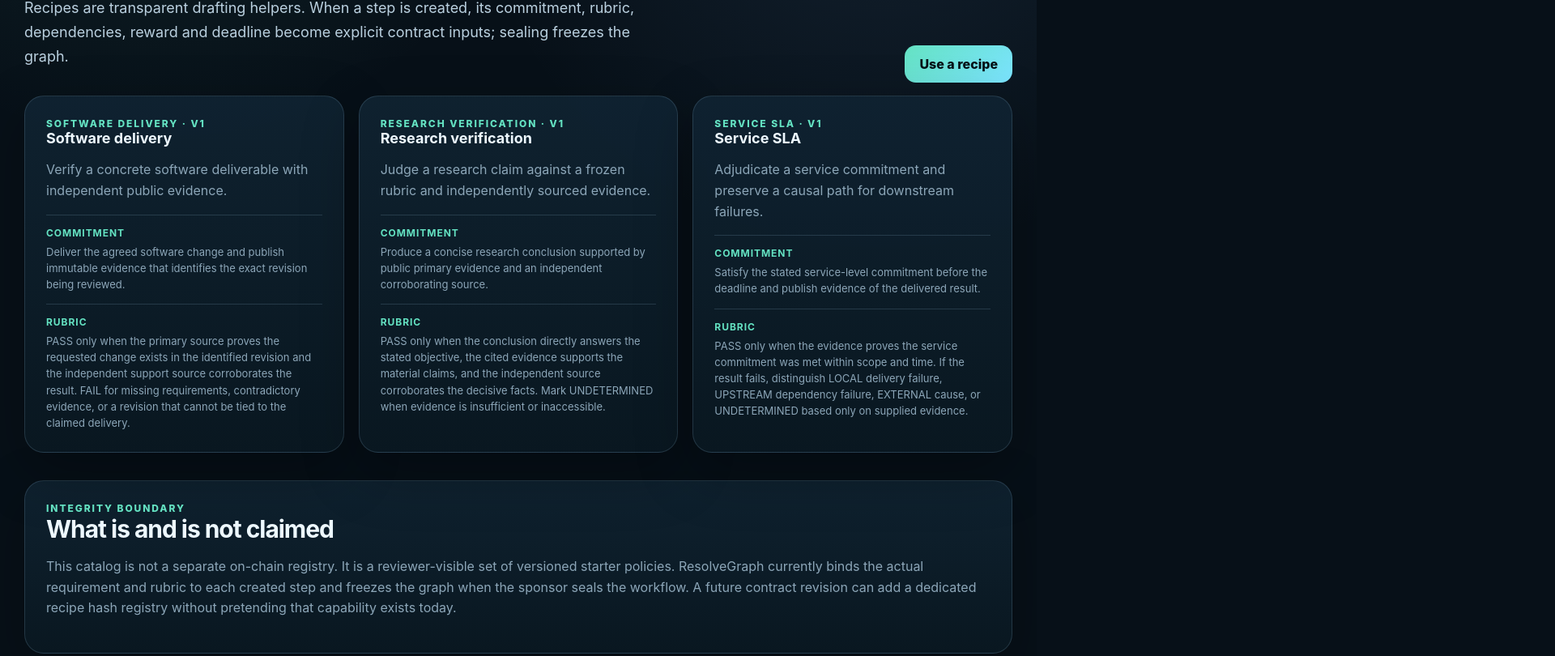
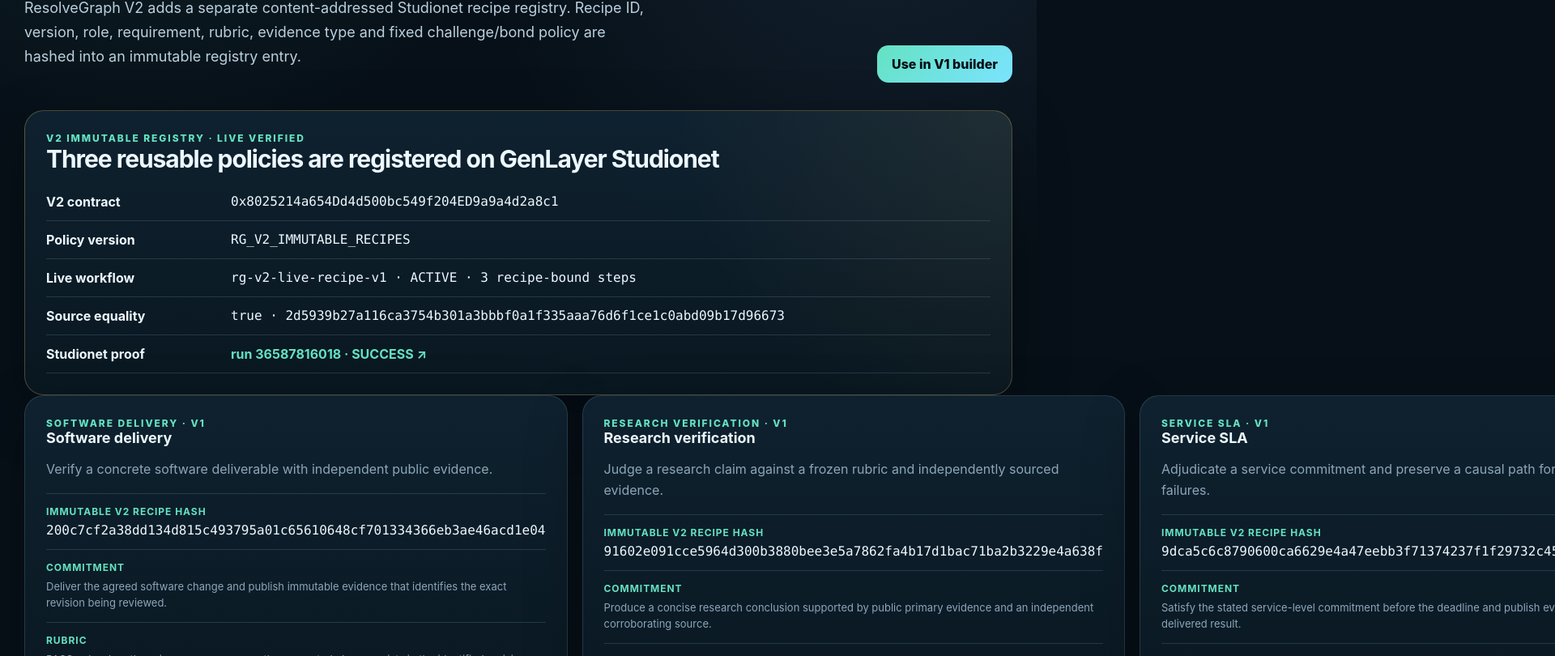
Before and after one commit to maho0638/resolvegraph-genlayer, a Next.js app in the folder frontend/: page /recipes in a window 1280 px wide. Shown: the part 330-1140 px from the top of the page at 81% size, 1920 px wide, since content can reach past the window. Built offline with nearby package versions, Linux system fonts and the light colour scheme.

Commit message:
feat: publish live-verified immutable V2 recipe registry proof

```diff
--- a/frontend/app/recipes/page.tsx
+++ b/frontend/app/recipes/page.tsx
@@ -1,5 +1,17 @@
 import Link from "next/link";
 import { WORKFLOW_RECIPES, recipeLabel } from "@/lib/recipes";
+
+const registry = {
+  contract: "0x8025214a654Dd4d500bc549f204ED9a9a4d2a8c1",
+  run: "36587816018",
+  workflow: "rg-v2-live-recipe-v1",
+  sourceHash: "2d5939b27a116ca3754b301a3bbbf0a1f335aaa76d6f1ce1c0abd09b17d96673",
+  hashes: {
+    "software-delivery": "200c7cf2a38dd134d815c493795a01c65610648cf701334366eb3ae46acd1e04",
+    "research-verification": "91602e091cce5964d300b3880bee3e5a7862fa4b17d1bac71ba2b3229e4a638f",
+    "service-sla": "9dca5c6c8790600ca6629e4a47eebb3f71374237f1f29732c45c7ef7512942f2",
+  } as Record<string, string>,
+};
 
 export default function Recipes() {
   return (
@@ -8,16 +20,38 @@
         <div>
           <div className="eyebrow">Workflow Recipes</div>
           <h1 style={{ fontSize: "56px" }}>
-            Start from a reusable policy pattern, then freeze the real commitment.
+            Reusable policy, frozen by content hash.
           </h1>
           <p className="lede">
-            Recipes are transparent drafting helpers. When a step is created,
-            its commitment, rubric, dependencies, reward and deadline become
-            explicit contract inputs; sealing freezes the graph.
+            ResolveGraph V2 adds a separate content-addressed Studionet recipe
+            registry. Recipe ID, version, role, requirement, rubric, evidence type
+            and fixed challenge/bond policy are hashed into an immutable registry entry.
           </p>
         </div>
-        <Link className="button" href="/workflows/new">Use a recipe</Link>
+        <Link className="button" href="/workflows/new">Use in V1 builder</Link>
       </div>
+
+      <section className="panel section emphasisPanel">
+        <div className="eyebrow">V2 immutable registry · LIVE VERIFIED</div>
+        <h2>Three reusable policies are registered on GenLayer Studionet</h2>
+        <div className="proofFacts">
+          <p><strong>V2 contract</strong><code>{registry.contract}</code></p>
+          <p><strong>Policy version</strong><code>RG_V2_IMMUTABLE_RECIPES</code></p>
+          <p><strong>Live workflow</strong><code>{registry.workflow} · ACTIVE · 3 recipe-bound steps</code></p>
+          <p><strong>Source equality</strong><code>true · {registry.sourceHash}</code></p>
+          <p>
+            <strong>Studionet proof</strong>
+            <a
+              className="textLink"
+              href={"https://github.com/maho0638/resolvegraph-genlayer/actions/runs/" + registry.run}
+              target="_blank"
+              rel="noreferrer"
+            >
+              run {registry.run} · SUCCESS ↗
+            </a>
+          </p>
+        </div>
+      </section>
 
       <section className="grid3">
         {WORKFLOW_RECIPES.map((recipe) => (
@@ -25,6 +59,10 @@
             <div className="eyebrow">{recipeLabel(recipe)}</div>
             <h3>{recipe.name}</h3>
             <p>{recipe.summary}</p>
+            <div className="recipeBlock">
+              <strong>Immutable V2 recipe hash</strong>
+              <code>{registry.hashes[recipe.id]}</code>
+            </div>
             <div className="recipeBlock">
               <strong>Commitment</strong>
               <span>{recipe.requirement}</span>
@@ -38,14 +76,17 @@
       </section>
 
       <section className="panel section">
-        <div className="eyebrow">Integrity boundary</div>
-        <h2>What is and is not claimed</h2>
+        <div className="eyebrow">Compatibility boundary</div>
+        <h2>V1 stays live; V2 is isolated and proven</h2>
         <p className="muted">
-          This catalog is not a separate on-chain registry. It is a reviewer-visible
-          set of versioned starter policies. ResolveGraph currently binds the actual
-          requirement and rubric to each created step and freezes the graph when the
-          sponsor seals the workflow. A future contract revision can add a dedicated
-          recipe hash registry without pretending that capability exists today.
+          The production workflow builder still targets the canonical V1
+          settlement contract so existing live workflows are not silently
+          migrated. The separate V2 contract proves the immutable recipe-registry
+          design on Studionet: duplicate content cannot overwrite an existing
+          recipe, a version change produces a different content hash, and each
+          instantiated step stores the exact recipe ID, version and hash. A later
+          migration can opt workflows into V2 explicitly rather than replacing
+          the already verified V1 contract in place.
         </p>
       </section>
     </>
```
Also changed, not shown: frontend/app/proof/page.tsx (+37 -16 lines), frontend/public/verification-status.json (+11 -0 lines), 6 other files (tests, documents, lock files or other folders).
